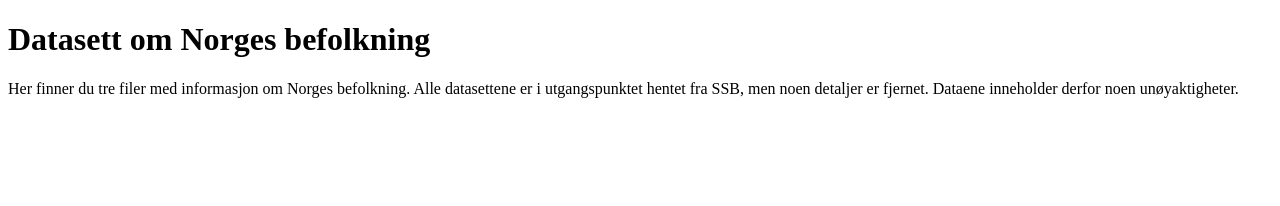
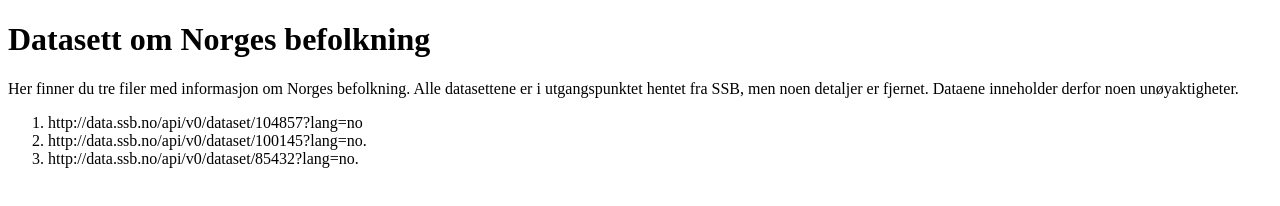
Before and after one commit to idaod/semesteroppgave_info134, a plain HTML site: page index.html in a window 1280 px wide. Drawn offline with Linux system fonts and the light colour scheme.

Commit message:
la bare inn linkene, men d skal egt være hyperlink

```diff
--- a/index.html
+++ b/index.html
@@ -7,7 +7,12 @@
   </head>
   <body>
     <div>
-    <div>Her finner du tre filer med informasjon om Norges befolkning. Alle datasettene er i utgangspunktet hentet fra SSB, men noen detaljer er fjernet. Dataene inneholder derfor noen unøyaktigheter.</div>
+    <div>Her finner du tre filer med informasjon om Norges befolkning. Alle datasettene er i utgangspunktet hentet fra SSB, men noen detaljer er fjernet. Dataene inneholder derfor noen unøyaktigheter.
+      <ol>
+        <li> http://data.ssb.no/api/v0/dataset/104857?lang=no
+        <li> http://data.ssb.no/api/v0/dataset/100145?lang=no.
+        <li> http://data.ssb.no/api/v0/dataset/85432?lang=no.
+    </div>
     <div>
     <div>
 
```
